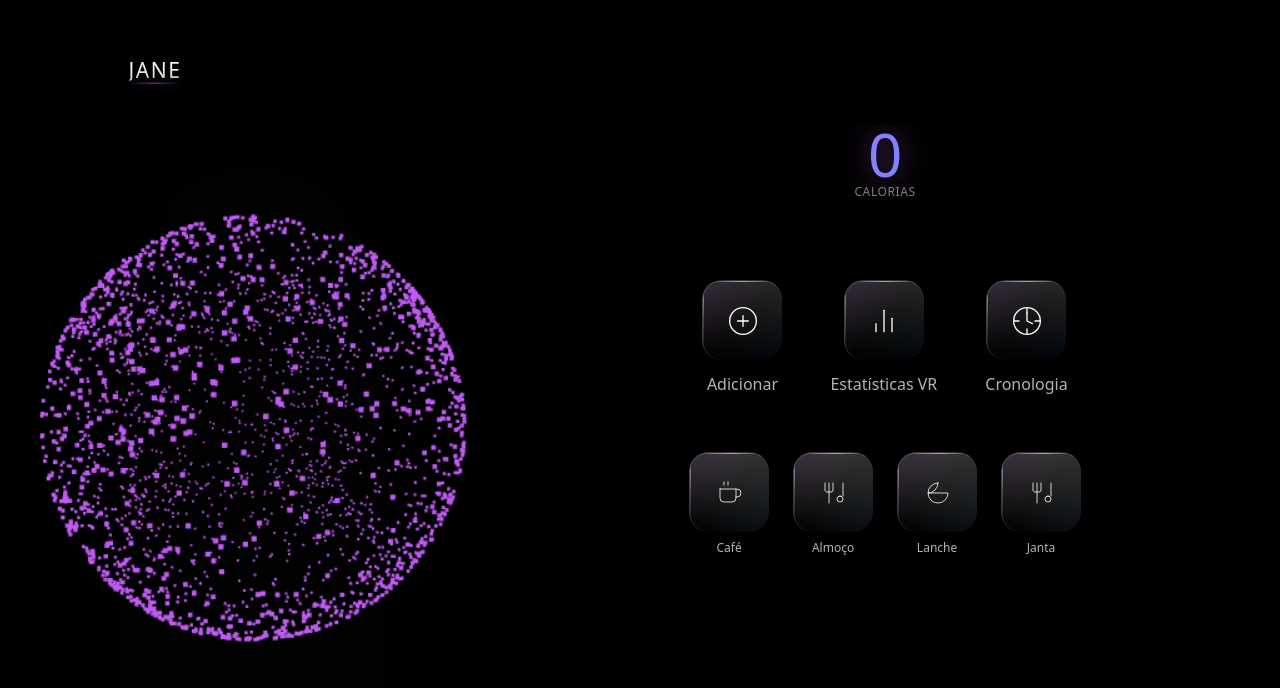
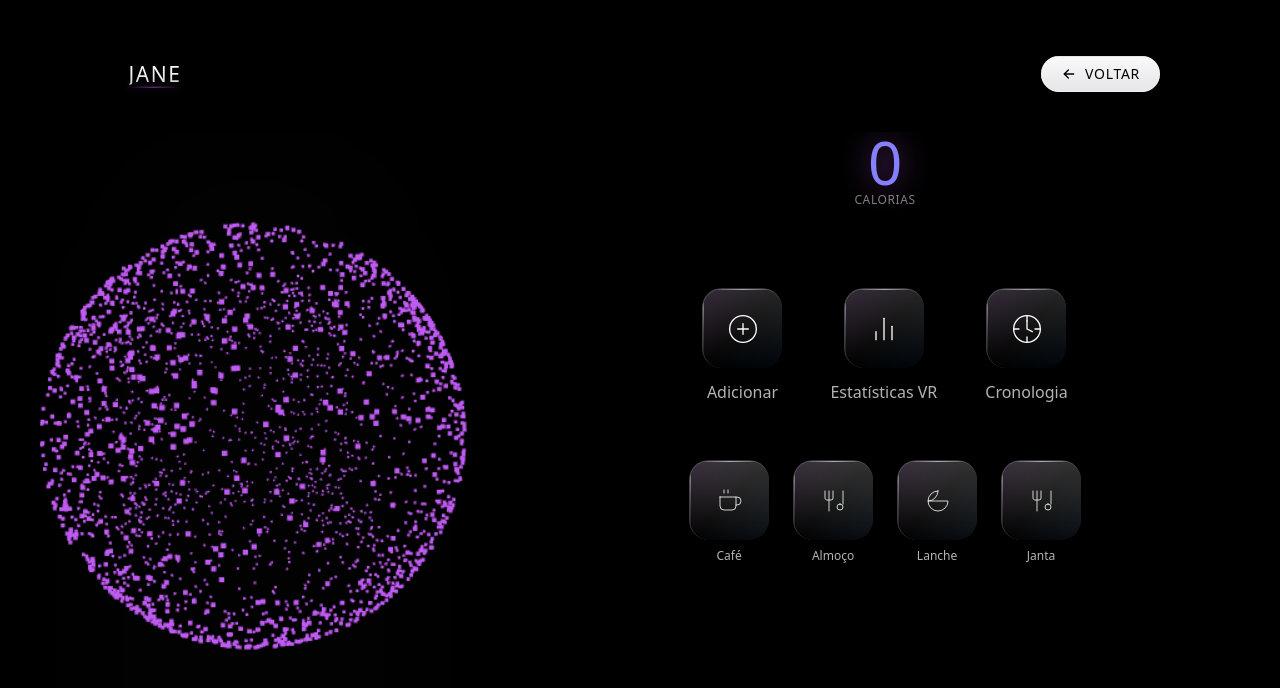
Before and after one commit to lisboatech/salomao, a Next.js app: page /dashboard in a window 1280 px wide. Shown: the top 688 px of the page. Built offline with nearby package versions, Linux system fonts and the light colour scheme; no server answers; the database is empty.

Commit message:
Adicionar botão VOLTAR no dashboard

```diff
--- a/src/components/dashboard/dashboard-layout.tsx
+++ b/src/components/dashboard/dashboard-layout.tsx
@@ -36,7 +36,24 @@ export function DashboardLayout({
             <div className="hover:opacity-80 transition-opacity duration-300">
               <JaneLogo />
             </div>
-            <div className="w-[120px]"></div> {/* Espaçador para balancear o layout */}
+            <a href="/" className="bg-[#F5F5F7] px-5 py-2 rounded-full font-medium tracking-wider inline-flex items-center gap-2 hover:shadow-[0_0_15px_rgba(255,255,255,0.4)] hover:bg-white hover:scale-[1.02] active:scale-[0.98] transition-all duration-300 relative overflow-hidden group">
+              {/* Efeito metálico sutil */}
+              <div className="absolute inset-0 bg-gradient-to-b from-white/50 to-black/5"></div>
+
+              {/* Borda sutil */}
+              <div className="absolute inset-0 rounded-full border border-white/40"></div>
+
+              {/* Sombra interna */}
+              <div className="absolute inset-0 shadow-[inset_0_1px_1px_rgba(0,0,0,0.1)]"></div>
+
+              {/* Seta minimalista estilo Apple (invertida) */}
+              <svg width="16" height="16" viewBox="0 0 24 24" fill="none" xmlns="http://www.w3.org/2000/svg" className="relative z-10 transform group-hover:-translate-x-0.5 transition-transform duration-300">
+                <path d="M19 12H5" stroke="#000000" strokeWidth="2" strokeLinecap="round"/>
+                <path d="M11 6L5 12L11 18" stroke="#000000" strokeWidth="2" strokeLinecap="round" strokeLinejoin="round"/>
+              </svg>
+
+              <span className="relative z-10 text-[#000000] font-medium tracking-wider text-sm">VOLTAR</span>
+            </a>
           </header>
         </div>
 
```
